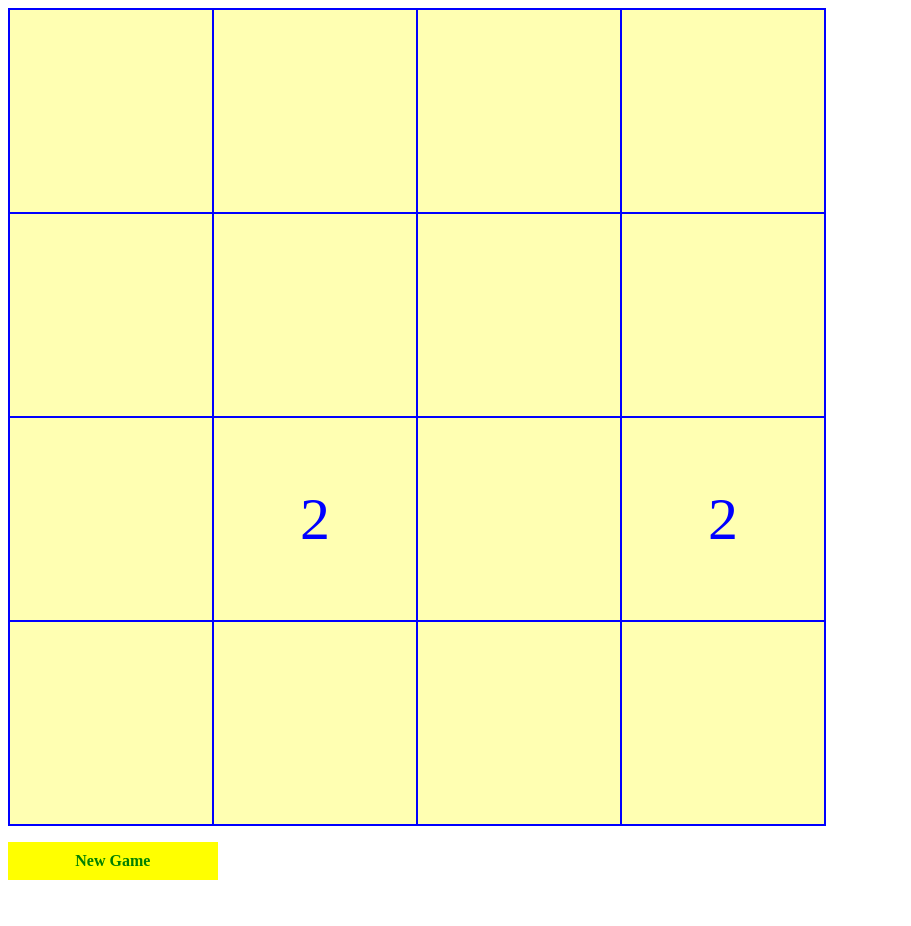
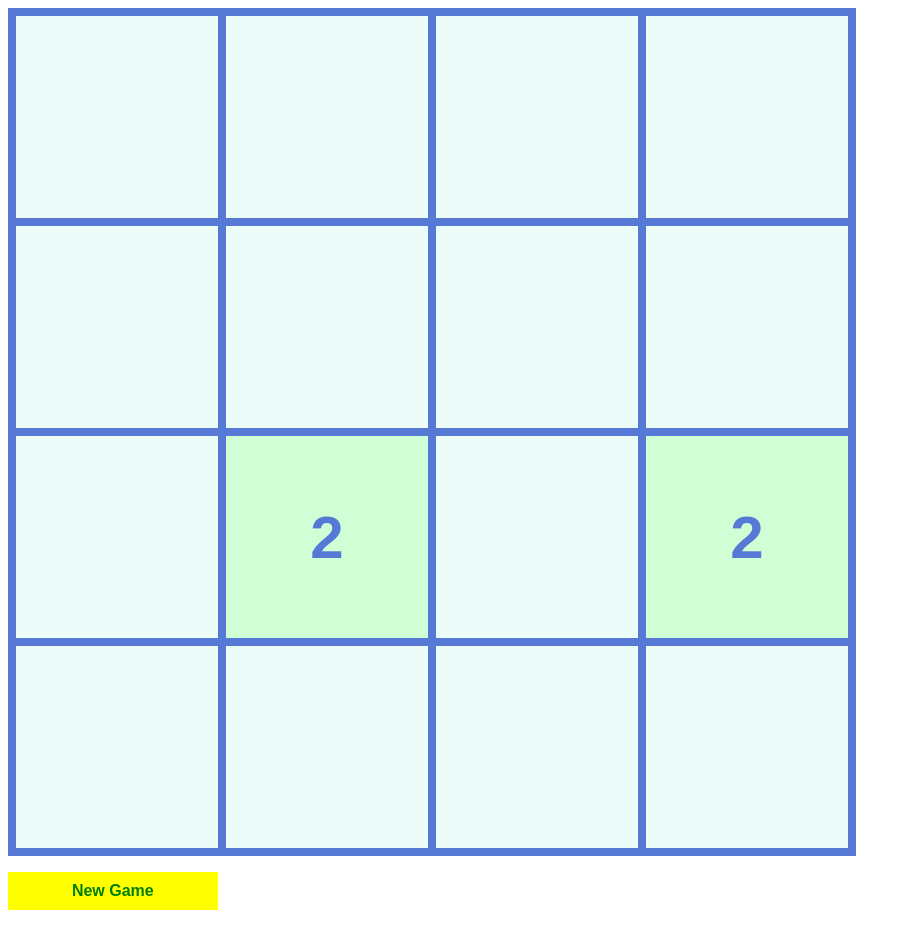
Before and after one commit to sergener/256-A-2048-clone, a plain HTML site: page index.html in a window 1280 px wide. Shown: the whole page, without its empty margins (0-911 px from the left). Before the commit the page ends 896 px from the top, so only its background shows below. Drawn offline with nearby package versions, Linux system fonts and the light colour scheme.

Commit message:
Add colors and css reformatting

```diff
--- a/css/application.css
+++ b/css/application.css
@@ -1,25 +1,60 @@
 td {
-	background: #ffffb2;
-	color: blue;
+	color: #5679D6;
+	font-family: Arial, sans-serif;
+	font-weight: bold;
 	font-size: 60px;
 	text-align: center;
 	width: 200px;
 	height: 200px;
+	border: solid 3px;
+	/*border-width: 20px;*/
+	border-color: #5679D6;
 }
 
 table {
-	background: blue;
+	background: #5679D6;
+	border: solid 3px;
+	border-color: #5679D6;
 }
 
-.num0 {
-	background: #ffffb2;
+.color-0 {
+	background: #ecfcf9;
 }
 
-.num2 {
-	background: #ffc04c;
+.color-2 {
+	background: #D0FFD6;
+}
+
+.color-4 {
+	background: #8DF48F;
+}
+
+.color-8 {
+	background: #D7FF7E;
+}
+
+.color-16 {
+	background: #FFE07E;
+}
+
+.color-32 {
+	background: #FF857E;
+}
+
+.color-64 {
+	background: #F95E8D;
+}
+
+.color-128 {
+	background: #FF5CD7;
+}
+
+.color-256 {
+	background: #D170FD;
 }
 
 #start {
+  font-family: Arial, sans-serif;
   font-weight: bold;
   color: green;
   padding: 10px;
--- a/index.html
+++ b/index.html
@@ -24,31 +24,31 @@
 
   <table>
     <tr id='row-0'>
-      <td class='col-0'></td>
-      <td class='col-1'></td>
-      <td class='col-2'></td>
-      <td class='col-3' ></td>
+      <td class='col-0 color-0'></td>
+      <td class='col-1 color-0'></td>
+      <td class='col-2 color-0'></td>
+      <td class='col-3 color-0' ></td>
     </tr>
 
     <tr id='row-1'>
-      <td class='col-0'></td>
-      <td class='col-1'></td>
-      <td class='col-2'></td>
-      <td class='col-3' ></td>
+      <td class='col-0 color-0'></td>
+      <td class='col-1 color-0'></td>
+      <td class='col-2 color-0'></td>
+      <td class='col-3 color-0' ></td>
     </tr>
 
     <tr id='row-2'>
-      <td class='col-0'></td>
-      <td class='col-1'></td>
-      <td class='col-2'></td>
-      <td class='col-3' ></td>
+      <td class='col-0 color-0'></td>
+      <td class='col-1 color-0'></td>
+      <td class='col-2 color-0'></td>
+      <td class='col-3 color-0' ></td>
     </tr>
 
     <tr id='row-3'>
-      <td class='col-0'></td>
-      <td class='col-1'></td>
-      <td class='col-2'></td>
-      <td class='col-3' ></td>
+      <td class='col-0 color-0'></td>
+      <td class='col-1 color-0'></td>
+      <td class='col-2 color-0'></td>
+      <td class='col-3 color-0' ></td>
     </tr>
 
   </table>
--- a/js/game.js
+++ b/js/game.js
@@ -27,13 +27,32 @@ Game.prototype.printBoardElements = function() {
       var cell = $("#row-" + i + " .col-" + j)
       if(array[i][j] === 0) {
         cell.text("");
+        var classes = cell.attr("class").split(" ");
+		cell.removeClass(classes[1]);
+        cell.addClass("color"+"-"+array[i][j]);
+        // cell.removeColor(cell);
+        // cell.cellColor(cell, array[i][j]);
       }
       else {
         cell.text(array[i][j]);
+        var classes = cell.attr("class").split(" ");
+		cell.removeClass(classes[1]);
+        cell.addClass("color"+"-"+array[i][j]);
+        // cell.removeColor(cell);
+        // cell.cellColor(cell, array[i][j]);
       }
     }
   }
 }
+
+// function cellColor(cell, num) {
+// 	cell.addClass("color"+"-"+num);
+// }
+
+// function removeColor(cell) {
+	// var classes = cell.attr("class").split(" ");
+	// cell.removeClass(classes[1]);
+// }
 
 Game.prototype.moveHorizontal = function(direction, board) {
 	for(var i = 0; i < board.length; i++) {
```
